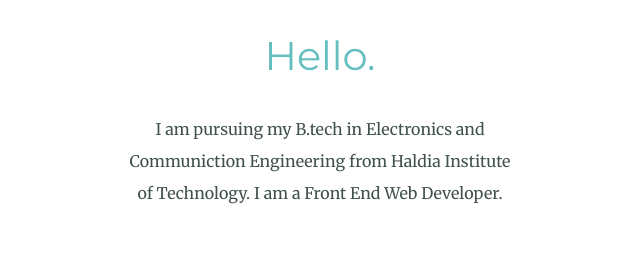
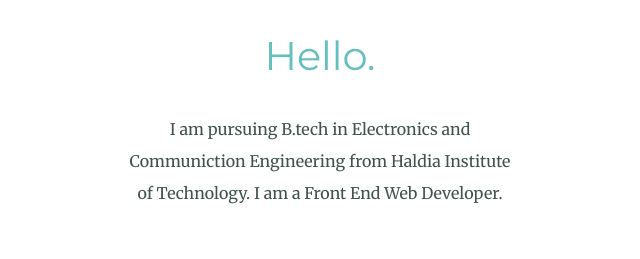
Before and after one commit to KUNDAN-NANDY/CV, a plain HTML site: page index.html in a window 1280 px wide. Shown: the part 998-1257 px from the top of the page, 320-960 px from the left. Drawn offline with Linux system fonts and the light colour scheme.

Commit message:
Update index.html

```diff
--- a/index.html
+++ b/index.html
@@ -27,7 +27,7 @@
         <div class="profile">
             <img class="profile-pic" src="Images/Kundan.png" alt="Kundan's-profile-picture" width="170px" height="170px">
             <h2>Hello.</h2>
-            <p class="intro">I am pursuing my B.tech in Electronics and Communiction Engineering from Haldia Institute of Technology. I am a Front End Web Developer.
+            <p class="intro">I am pursuing B.tech in Electronics and Communiction Engineering from Haldia Institute of Technology. I am a Front End Web Developer.
             </p>
         </div>
         <hr>
```
